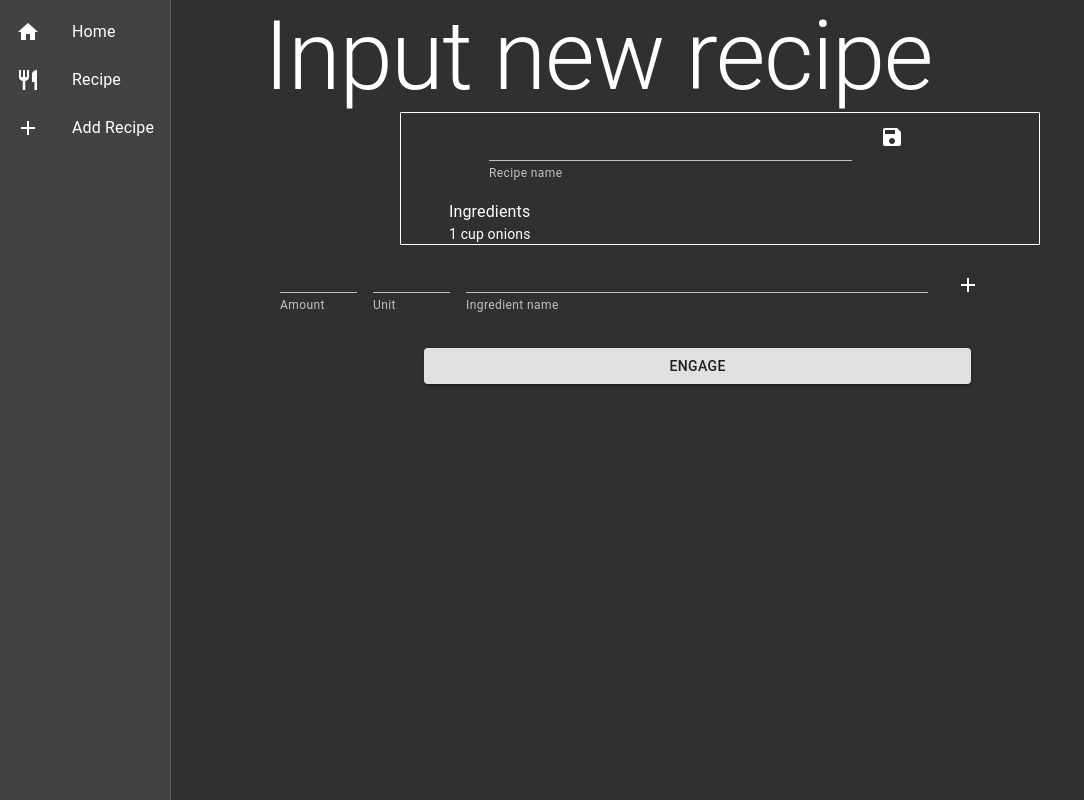
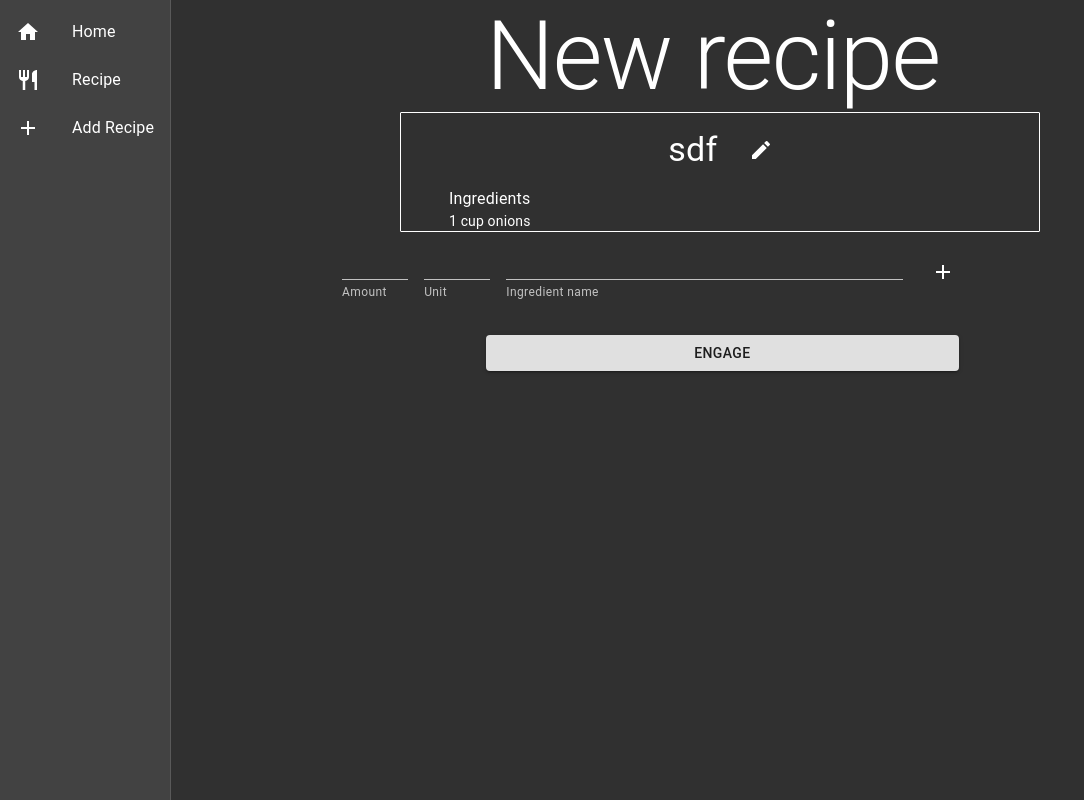
Before and after one commit to samuwen/didactic-octo-giggle, a React (Create React App) app: page /recipeInput in a window 1280 px wide. Shown: the whole page, without its empty margins (0-1084 px from the left). Built offline with nearby package versions, Linux system fonts and the light colour scheme.

Commit message:
Recipe name styling

```diff
--- a/src/App.tsx
+++ b/src/App.tsx
@@ -24,6 +24,7 @@ const useStyles = makeStyles({
     color: "#ff0000",
   },
   mainContainer: {
+    display: "flex",
     marginLeft: "10rem",
   },
   viewPort: {
--- /dev/null
+++ b/src/components/EditableField.tsx
@@ -0,0 +1,40 @@
+import React from "react";
+import { Container, IconButton, Typography } from "@material-ui/core";
+import { makeStyles } from "@material-ui/core/styles";
+import EditIcon from "@material-ui/icons/Edit";
+
+const useStyles = makeStyles({
+  root: {
+    display: "flex",
+    maxWidth: "100%",
+    justifyContent: "center",
+    resize: "vertical",
+  },
+  text: {
+    resize: "vertical",
+    padding: "1rem",
+  },
+  icon: {
+    maxWidth: "10%",
+    resize: "vertical",
+    padding: "1rem",
+  },
+});
+
+const EditableField = (props: { fieldText: string; onEdit: () => void }) => {
+  const { fieldText, onEdit } = props;
+  const classes = useStyles();
+
+  return (
+    <div className={classes.root}>
+      <div className={classes.text}>
+        <Typography variant="h4">{fieldText}</Typography>
+      </div>
+      <IconButton className={classes.icon} onClick={onEdit}>
+        <EditIcon />
+      </IconButton>
+    </div>
+  );
+};
+
+export default EditableField;
--- a/src/screens/RecipeInput.tsx
+++ b/src/screens/RecipeInput.tsx
@@ -8,11 +8,14 @@ import {
   TextField,
 } from "@material-ui/core";
 import SaveIcon from "@material-ui/icons/Save";
-import EditIcon from "@material-ui/icons/Edit";
 import _ from "lodash";
 import IngredientInput, { Ingredient } from "../components/IngredientInput";
+import EditableField from "../components/EditableField";
 
 const useStyles = makeStyles({
+  headerText: {
+    marginLeft: "10rem",
+  },
   formInput: {
     width: "80%",
     resize: "vertical",
@@ -38,7 +41,7 @@ const useStyles = makeStyles({
 
 const RecipeInput = () => {
   const classes = useStyles();
-  const [recipeName, setRecipeName] = useState("");
+  const [recipeName, setRecipeName] = useState("sdf");
   const [recipeField, setRecipeField] = useState("");
 
   const [ingreds, setIngreds] = useState<Ingredient[]>([
@@ -76,7 +79,9 @@ const RecipeInput = () => {
     <Container>
       <form noValidate autoComplete="off">
         <div>
-          <Typography variant="h1">Input new recipe</Typography>
+          <Typography className={classes.headerText} variant="h1">
+            New recipe
+          </Typography>
           <Container className={classes.ingredientContainer}>
             {!_.isEmpty(ingreds[0]) && (
               <Container>
@@ -96,12 +101,7 @@ const RecipeInput = () => {
                     </IconButton>
                   </Container>
                 ) : (
-                  <Container>
-                    <Typography variant="h4">{recipeName}</Typography>
-                    <IconButton onClick={onEditClick}>
-                      <EditIcon />
-                    </IconButton>
-                  </Container>
+                  <EditableField fieldText={recipeName} onEdit={onEditClick} />
                 )}
                 <Typography variant="body1">Ingredients</Typography>
                 {ingreds.map((i) => {
```
